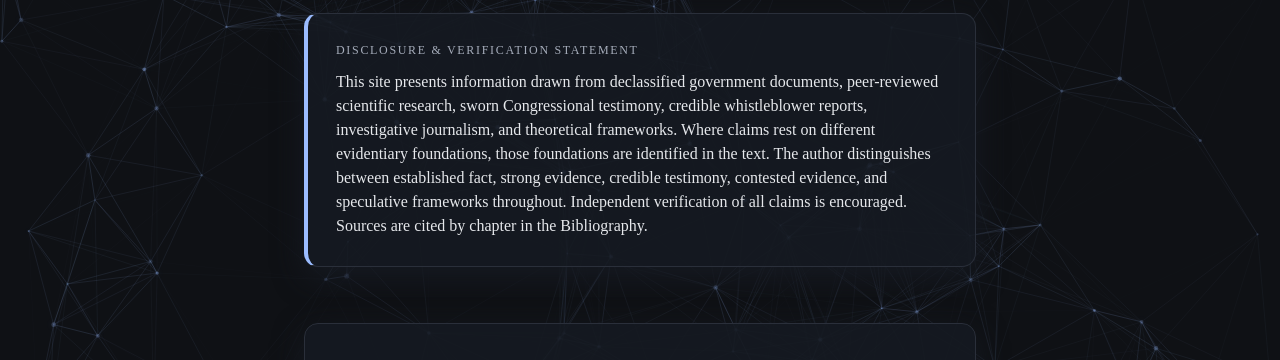
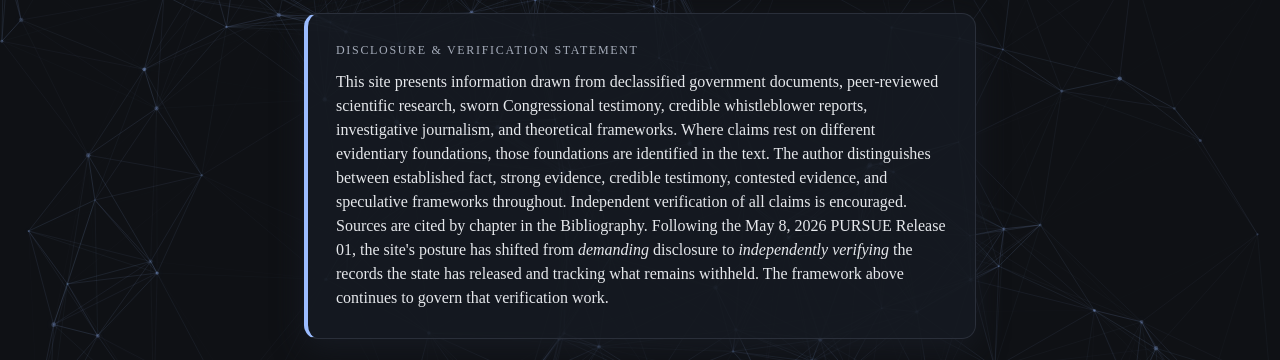
Before and after one commit to GooseyPrime/thenewontology, a Next.js app: page / in a window 1280 px wide. Shown: the part 284-644 px from the top of the page. Built offline with nearby package versions, Linux system fonts and the light colour scheme; no server answers.

Commit message:
feat(p8): homepage - append disclosure block sentence on shift from demand to verification
Co-authored-by: GooseyPrime <brandon@intellmeai.com>

```diff
--- a/app/page.tsx
+++ b/app/page.tsx
@@ -62,7 +62,7 @@ export default function Home() {
         >
           <p className="section-title mb-3">Disclosure &amp; Verification Statement</p>
           <p className="font-serif text-text leading-relaxed text-sm md:text-base">
-            This site presents information drawn from declassified government documents, peer-reviewed scientific research, sworn Congressional testimony, credible whistleblower reports, investigative journalism, and theoretical frameworks. Where claims rest on different evidentiary foundations, those foundations are identified in the text. The author distinguishes between established fact, strong evidence, credible testimony, contested evidence, and speculative frameworks throughout. Independent verification of all claims is encouraged. Sources are cited by chapter in the Bibliography.
+            This site presents information drawn from declassified government documents, peer-reviewed scientific research, sworn Congressional testimony, credible whistleblower reports, investigative journalism, and theoretical frameworks. Where claims rest on different evidentiary foundations, those foundations are identified in the text. The author distinguishes between established fact, strong evidence, credible testimony, contested evidence, and speculative frameworks throughout. Independent verification of all claims is encouraged. Sources are cited by chapter in the Bibliography. Following the May 8, 2026 PURSUE Release 01, the site&apos;s posture has shifted from <em>demanding</em> disclosure to <em>independently verifying</em> the records the state has released and tracking what remains withheld. The framework above continues to govern that verification work.
           </p>
         </section>
 
```
Also changed, not shown: 1 other file (tests, documents, lock files or other folders).
